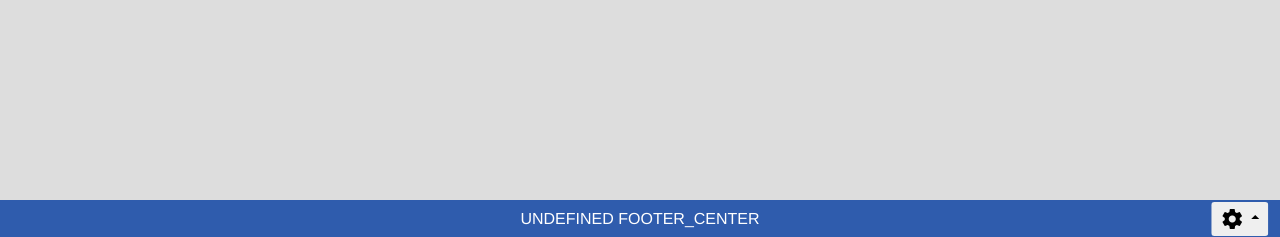
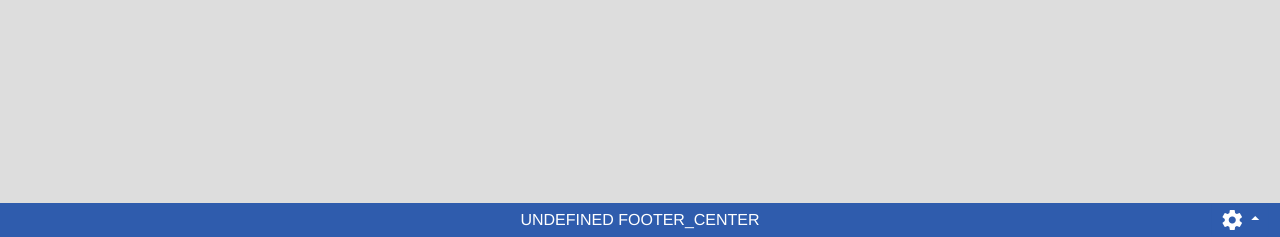
Before and after one commit to teamspareparts/Kassax, a PHP site: page /admin/index.php in a window 1280 px wide. Shown: the part 563-800 px from the top of the page. Run offline with PHP 8.4, Linux system fonts and the light colour scheme; the visitor is signed in with stand-in values (Sample User, id 1); tables that the repository leaves empty hold one stand-in row (values such as "Sample post"); some libraries are stand-ins or nearby versions.

Commit message:
Change footer settings style
button is now osax blue (same color as footer)

Footer is also now even less height.

```diff
--- a/css/admin-main.css
+++ b/css/admin-main.css
@@ -85,7 +85,7 @@ hr {
 	position: absolute;
 	bottom: 0;
 	width: 100%;
-	height: 2.3em;
+	height: 2.1em;
 	padding: .4em 0;
 	background-color: #2f5cad;
 	color: white;
@@ -98,6 +98,10 @@ hr {
 	float: right;
 	height: 100%;
 	width: 5em;
+}
+.footer-settings button {
+	color: white;
+	background-color: #2f5cad;
 }
 
 /********************************************
```
